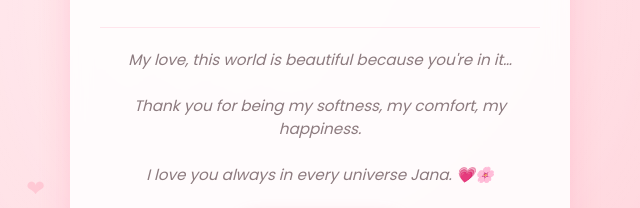
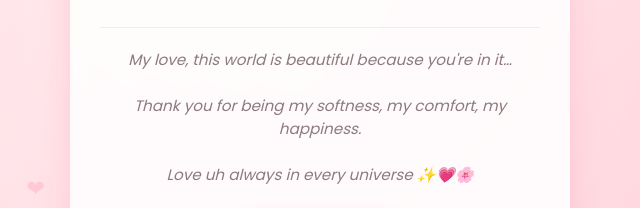
Before and after one commit to Malik-14824/Birthday, a plain HTML site: page pages/page10.html in a window 1280 px wide. Shown: the part 402-610 px from the top of the page, 320-960 px from the left. Drawn offline with Linux system fonts and the light colour scheme.

Commit message:
29 line updated

```diff
--- a/pages/page10.html
+++ b/pages/page10.html
@@ -23,8 +23,7 @@
         <div class="love-letter">
             My love, this world is beautiful because you're in it…<br><br>
             Thank you for being my softness, my comfort, my happiness.<br><br>
-            I love you always in every universe Jana. 💗🌸
-        </div>
+            Love uh always in every universe ✨💗🌸        </div>
 
         <br>
         <button id="replay-btn" class="btn">🎵 Replay Music</button>
```
